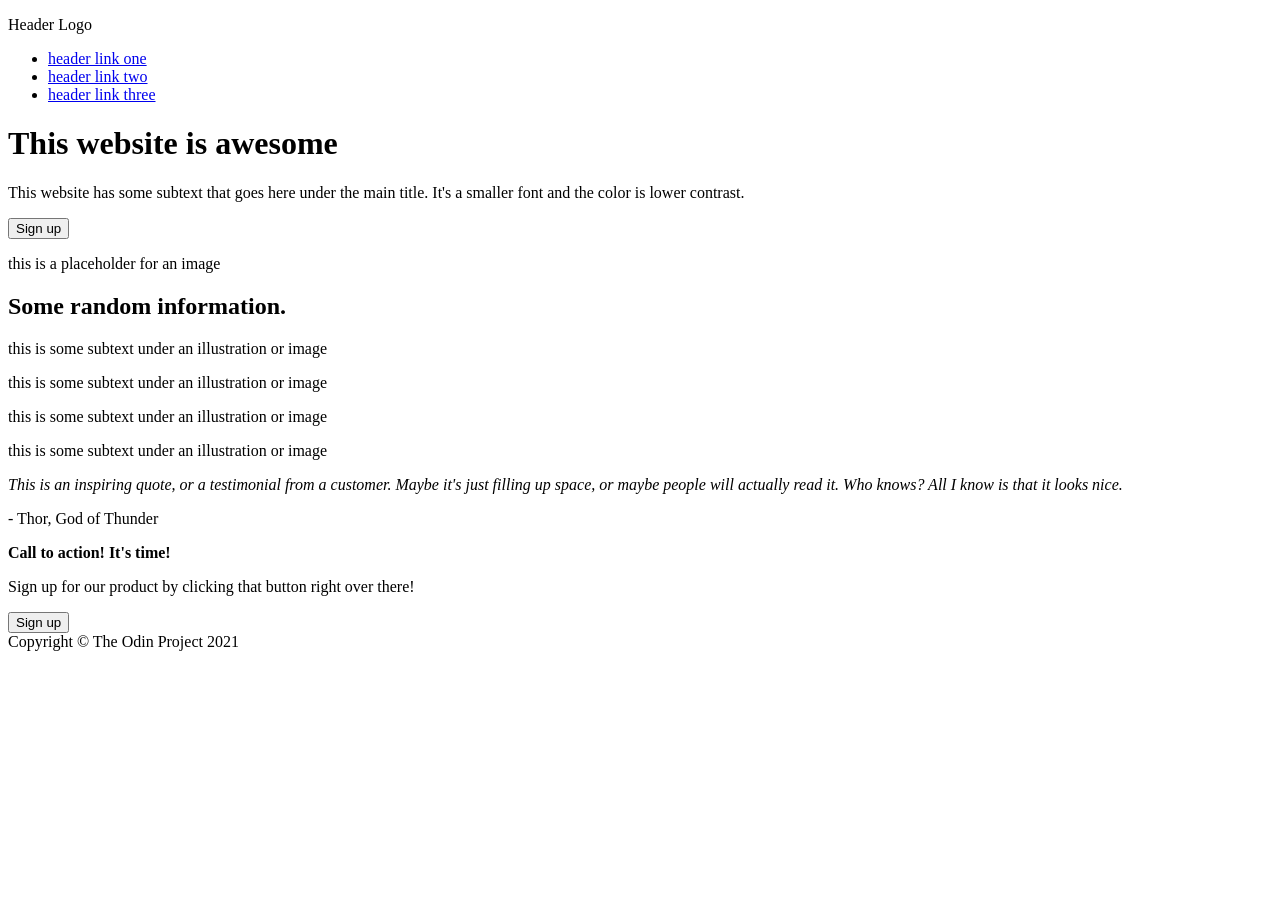
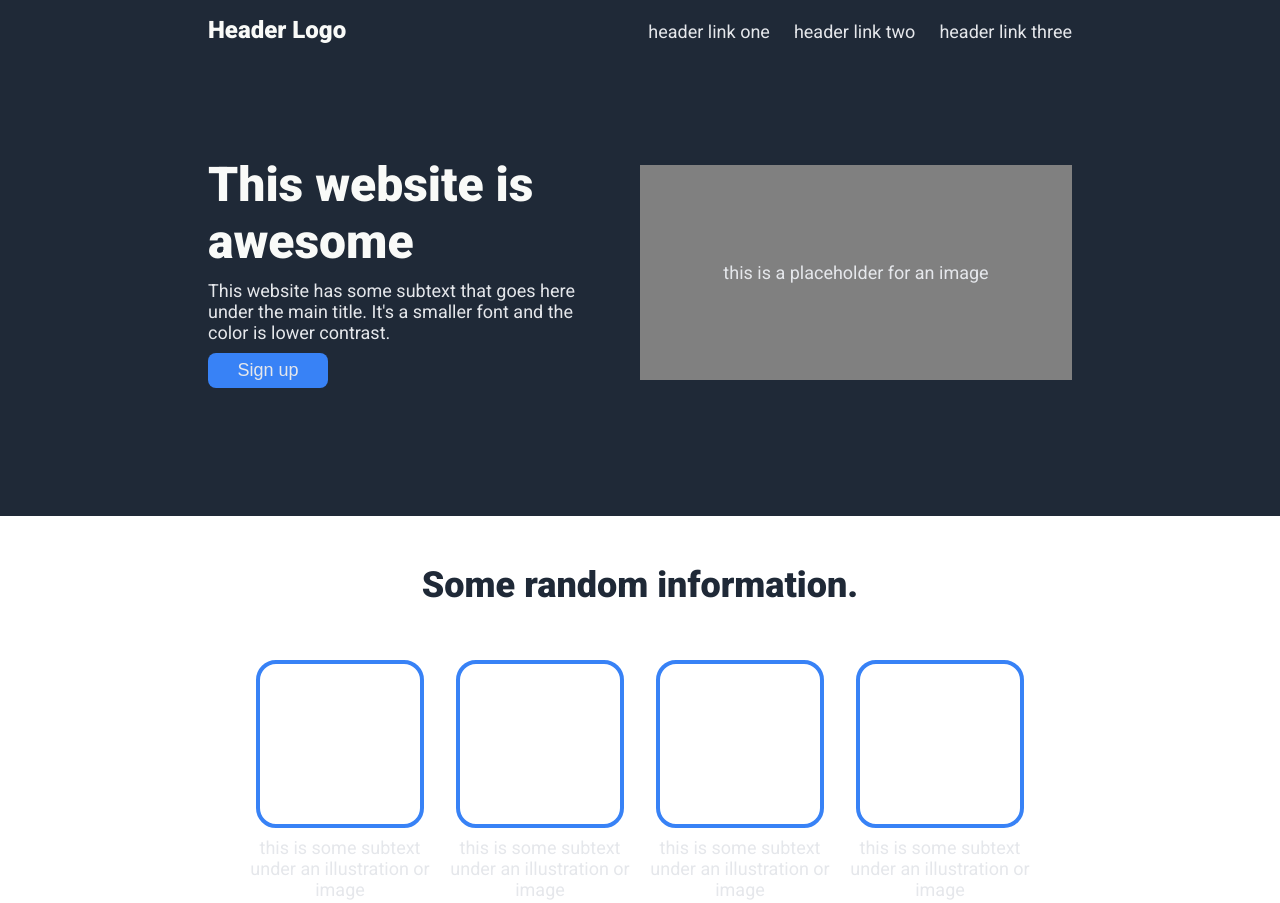
Before and after one commit to wm-w-h/odin-landing-page, a plain HTML site: page index.html in a window 1280 px wide. Shown: the top 903 px of the page. Before the commit the page ends 800 px from the top, so only its background shows below. Drawn offline with Linux system fonts and the light colour scheme.

Commit message:
Added CSS

```diff
--- a/index.html
+++ b/index.html
@@ -5,6 +5,7 @@
     <meta http-equiv="X-UA-Compatible" content="IE=edge">
     <meta name="viewport" content="width=device-width, initial-scale=1.0">
     <title>Odin Landing Page</title>
+    <link rel="stylesheet" href="styles.css">
 </head>
 <body>
     <header>
--- a/styles.css
+++ b/styles.css
@@ -0,0 +1,185 @@
+@import url('https://fonts.googleapis.com/css2?family=Roboto:wght@300;400;500;700;900&display=swap');
+
+* {
+    margin: 0;
+    padding: 0;
+}
+
+body {
+    font-family: 'Roboto', sans-serif;
+}
+
+/* HEADER */
+header {
+    background-color: #1f2937;
+    padding: 1em 13em;
+}
+
+/* NAVIGATION */
+#logo {
+    font-size: 24px;
+    font-weight: 900;
+    color: #F9FAF8;
+}
+
+.nav {
+    display: flex;
+    justify-content: space-between;
+    align-items: baseline;
+}
+
+.nav ul {
+    list-style-type: none;
+    display: flex;
+    gap: 1.5em;
+}
+
+.secondary,
+a:link {
+    font-size: 18px;
+    color: #E5E7EB;
+    text-decoration: none;
+}
+
+/* WELCOME */
+.welcome {
+    padding: 7em 0;
+    display: flex;
+    justify-content: center;
+    align-items: center;
+    gap: 2em;
+}
+
+.welcome .left {
+    display: flex;
+    flex-direction: column;
+    gap: 10px;
+}
+
+.welcome .right {
+    flex-shrink: 0;
+    width: 50%;
+}
+
+.hero {
+    color: #F9FAF8;
+    font-weight: 900;
+    font-size: 48px;
+}
+
+button {
+    padding: 7px 1em;
+    width: 120px;
+    background-color: #3882F6;
+    border-radius: 8px;
+}
+
+.welcome button {
+    border: none;
+}
+
+.image {
+    background-color: gray;
+    display: flex;
+    align-items: center;
+    justify-content: center;
+    height: 215px;
+}
+
+/* CARD SECTION */
+main {
+    display: flex;
+    flex-direction: column;
+    align-items: center;
+    padding: 0 13em;
+    margin-top: 3em;
+}
+
+main h2 {
+    font-size: 36px;
+    font-weight: 900;
+    color: #1f2937;
+}
+
+.card-container {
+    display: flex;
+    justify-content: center;
+    align-items: center;
+    flex-wrap: wrap;
+    margin: 3em 0 6em 0;
+}
+
+.card {
+    text-align: center;
+    max-width: 200px;
+    display: flex;
+    flex-direction: column;
+    align-items: center;
+    gap: .5em;
+}
+
+.square {
+    border: 4px solid #3882F6;
+    border-radius: 20px;
+    width: 160px;
+    height: 160px;
+}
+
+/* QUOTE */
+.quote {
+    display: flex;
+    flex-direction: column;
+    justify-content: center;
+    background-color: #E5E7EB;
+    padding: 7em 13em;
+}
+
+.quote p {
+    align-self: flex-end;
+    font-weight: bolder;
+    font-size: 24px;
+    color: #1f2937;
+}
+
+.quote em {
+    font-size: 36px;
+    font-weight: 100;
+    color: #1f2937;
+}
+
+/* SIGN UP */
+.sign-up {
+    display: flex;
+    justify-content: center;
+    align-items: center;
+    padding: 5em 13em;
+}
+
+.container {
+    display: flex;
+    justify-content: space-around;
+    align-items: center;
+    background-color: #3882F6;
+    padding: 3em;
+    width: 100%;
+    border-radius: 10px;
+}
+
+.container button {
+    border: 2px solid #FFF;
+}
+
+strong {
+    font-size: 24px;
+    color: #FFF;
+}
+
+/* FOOTER */
+footer {
+    background-color: #1f2937;
+    color: #FFF;
+    display: flex;
+    justify-content: center;
+    align-items: center;
+    padding: 2em 0;
+}
```
